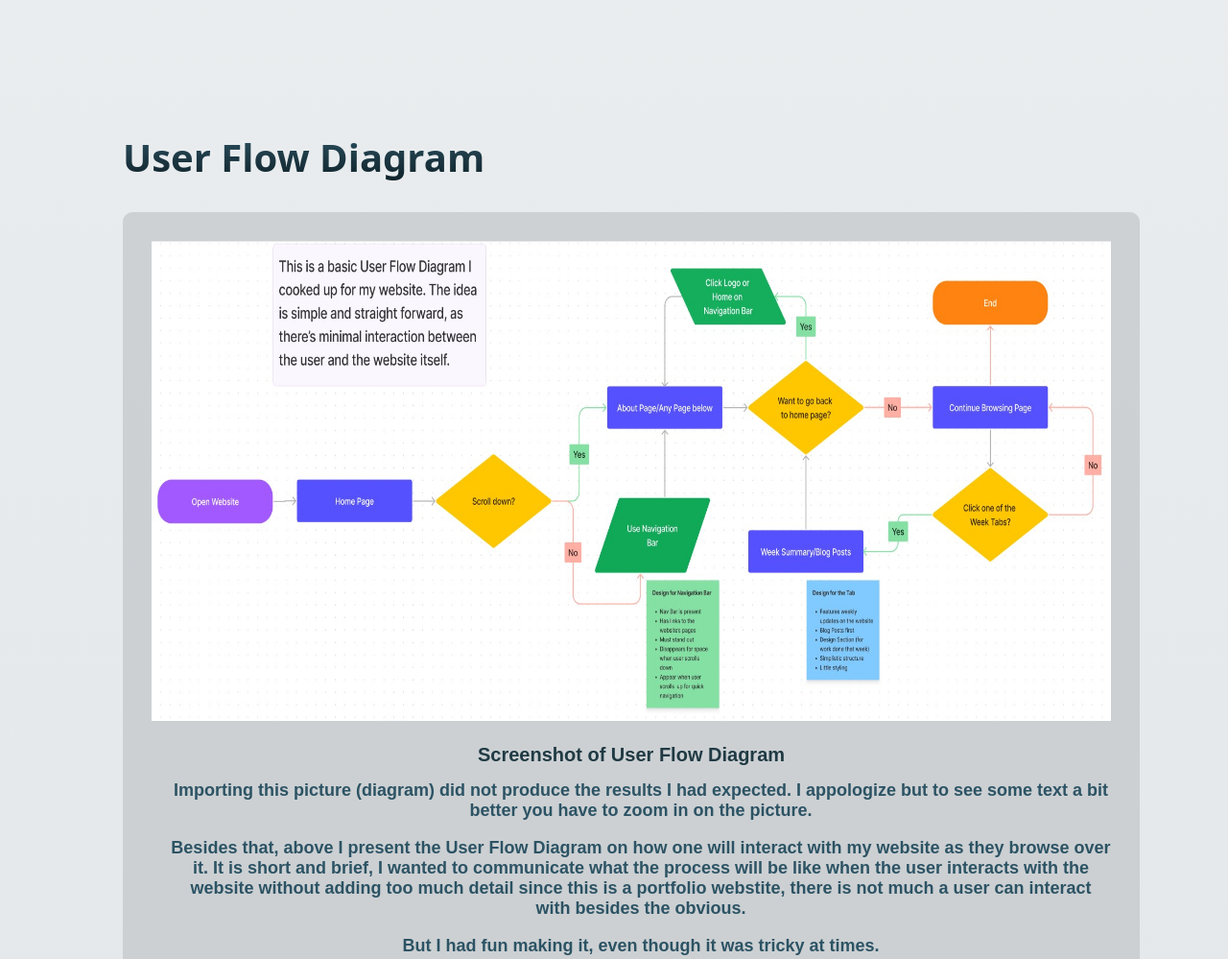
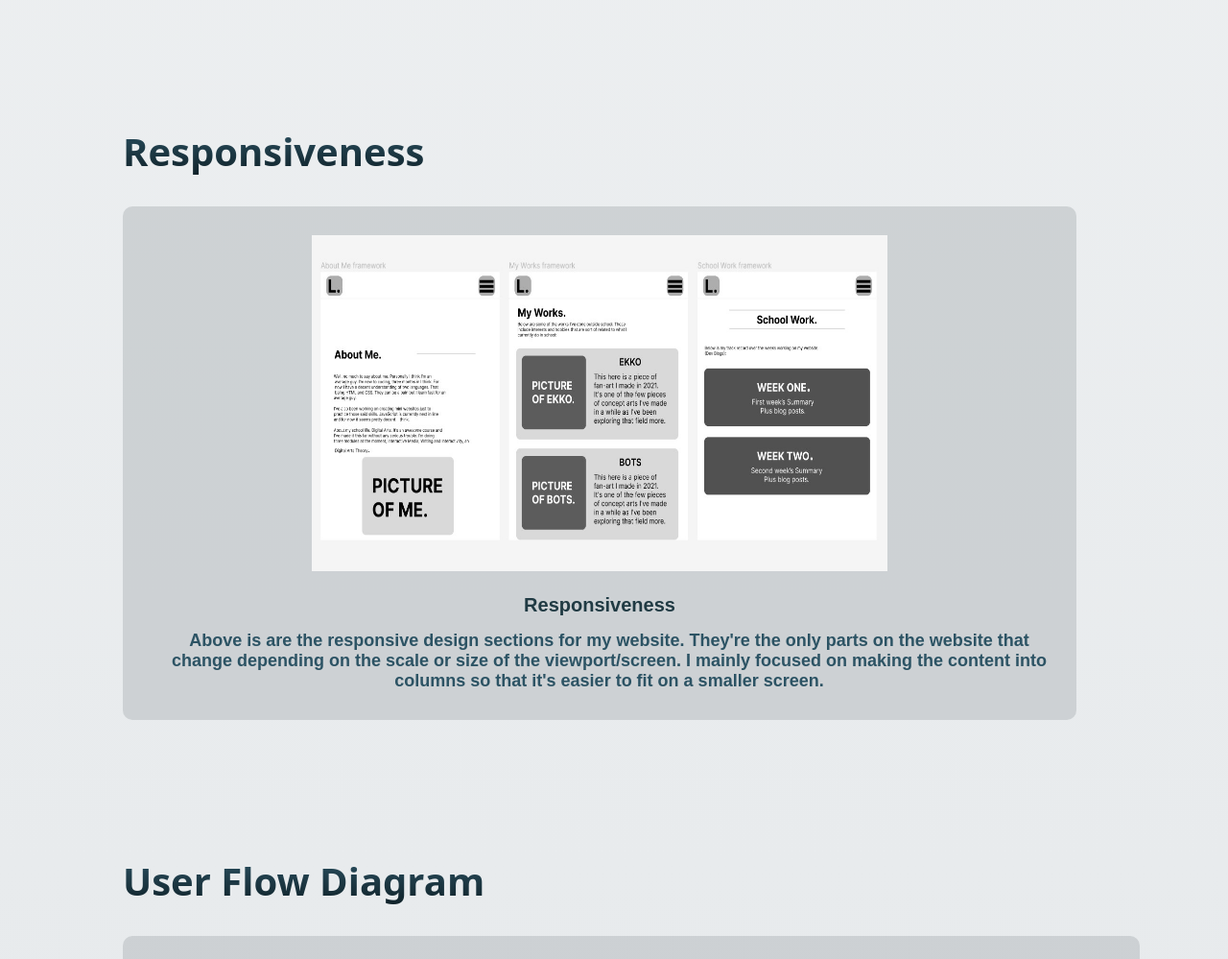
Before and after one commit to lindo315/Lindos-Portolio-Website, a plain HTML site: page design.html in a window 1280 px wide. Shown: the part 4600-5599 px from the top of the page at 96% size. Drawn offline with Linux system fonts and the light colour scheme.

Commit message:
Final Update1

```diff
--- a/design.html
+++ b/design.html
@@ -184,11 +184,11 @@
 
               <h3 class="art4-stuff">
                 This is the final design for my About section. I chose to follow through with my demo or draft design about by leaving everything as is and code the entire thing, and it worked. There was a challenge though here, those two line had their own divs I found hard to manuever and control but I was able to do it. They serve as walls, in a way. As this information is separate from the rest
-              </p>
+              </h3>
               <br>
               <h3 class="art4-stuff">
                 What I mean by this is that I'm shielding information about me as the developer since it has nothing (much) to do with the other designs (in terms or relation). I also chose to put the my picture right next to my about information so people can see my average looking face and marvel at how average looking I am.
-              </p>
+              </h3>
             </div>
           </div>
         </div>
@@ -240,16 +240,40 @@
 
               <h3 class="art4-stuff">
                 This is the final design for my work section (portfolio sort of). I also chose to follow through with my demo here too and code things as they looked in the demo. Which proved to be difficult. My previous design did not satisfy me because I needed something compact and to the point, also it has to be easier for users to navigate across it and so I chose this. It showcases my two prime skills (which need more work), and gives a brief overview of the work I have done.
-              </p>
+              </h3>
               <br>
               <h3 class="art4-stuff">
                 I did not want to put all my work on a separate page (my portfolio) because of time, also that would mean I would have to put in more artwork and web design work which there is little of for now. And since the website is focused more on school work too, I had to keep this section short, compact and brief.
-              </p>
+              </h3>
             </div>
           </div>
         </div>
       </div>
 
+
+      <div class="homepage-div">
+        <h1 class="dev-blog">
+          Responsiveness
+        </h1>
+
+        <div class="website-demo">
+          <div class="art4-div">
+            <div class="ekkoo-div">
+              <img src="responsiveness.jpg" class="places-pic">
+            </div>
+
+            <div class="art-woord">
+              <h1 class="art-title2">
+                Responsiveness
+              </h1>
+
+              <h3 class="art4-stuff">
+                Above is are the responsive design sections for my website. They're the only parts on the website that change depending on the scale or size of the viewport/screen. I mainly focused on making the content into columns so that it's easier to fit on a smaller screen.
+              </h3>
+            </div>
+          </div>
+        </div>
+      </div>
 
       <!--THIS IS THE DIAGRAM SECTION-->
       <div class="homepage-div">
@@ -396,7 +420,7 @@
           </li>
           <br>
           <li>
-            <strong>Responsive Design</strong>: NOT YET AVAILABLE.
+            <strong>Responsive Design</strong>: To ensure that my website is accessible and easy to use on all devices, I've implemented a responsive design. The website adapts to different screen sizes, ensuring that the content adjusts to desktop, tablet, and mobile devices.
           </li>
           <br>
           <li>
--- a/styles.css
+++ b/styles.css
@@ -545,7 +545,7 @@ section#works
 /*DESIGN SECTION*/
 .design-body
 {
-  height: calc(1400vh - 1300px);
+  height: calc(1550vh - 1400px);
   display: flex;
   flex-direction: column;
   align-items: center;
```
Also changed, not shown: responsiveness.jpg (added).
